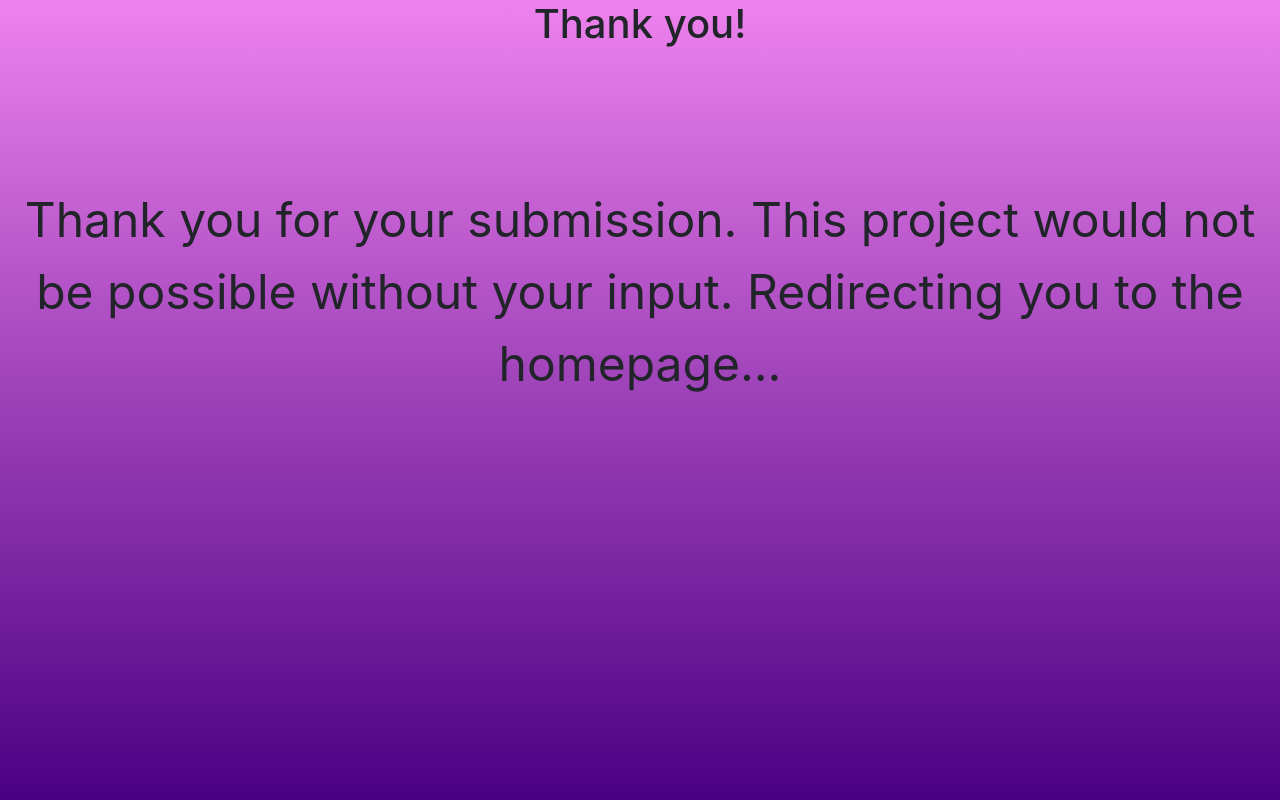
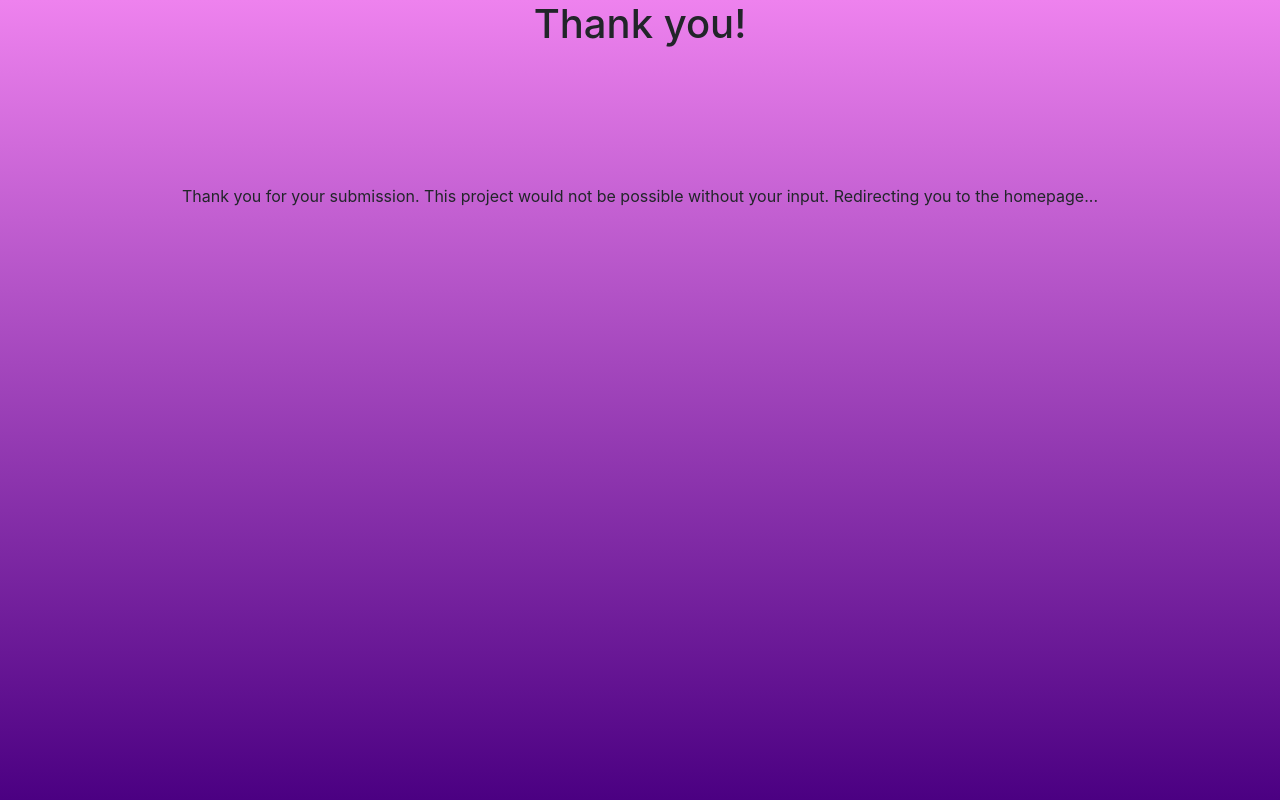
Before and after one commit to Walkmilton/Honours-Project, a PHP site: page /thankyou.php in a window 1280 px wide. Run offline with PHP 8.4, Linux system fonts and the light colour scheme.

Commit message:
changing style

```diff
--- a/style.css
+++ b/style.css
@@ -35,3 +35,7 @@ h1 {
     padding-left: 5%;
     padding-right: 5%;
 }
+
+#thankYou {
+	font-size: 1em;
+}
--- a/thankyou.php
+++ b/thankyou.php
@@ -37,7 +37,7 @@ session_destroy();
 
            <div class="row" id="title">
             <div class="col">
-                <p>Thank you for your submission. This project would not be possible without your input. Redirecting you to the homepage...</p>
+                <p id="thankYou">Thank you for your submission. This project would not be possible without your input. Redirecting you to the homepage...</p>
             </div>
         </div>
 
```
Also changed, not shown: index.php (indentation only).
